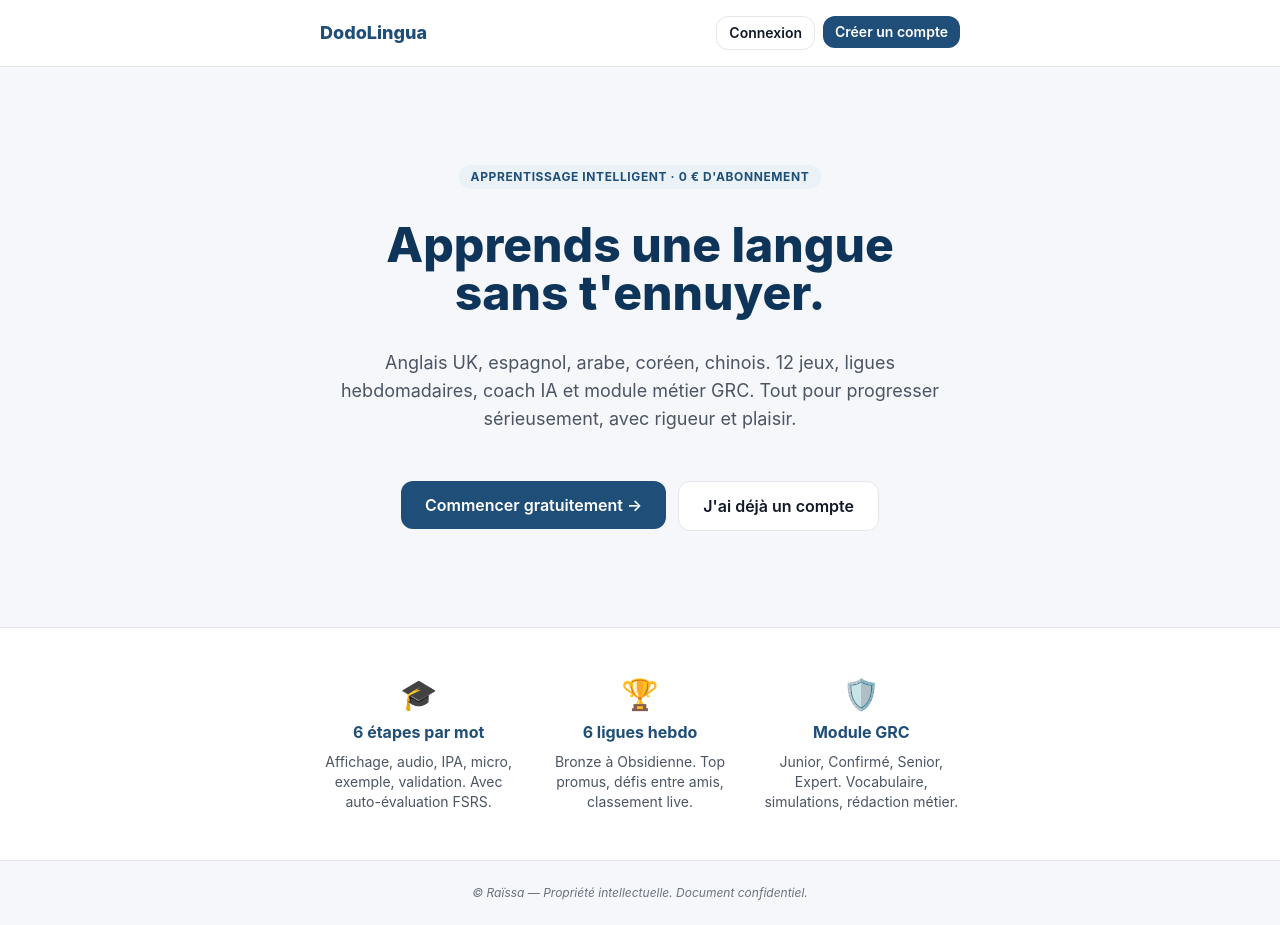
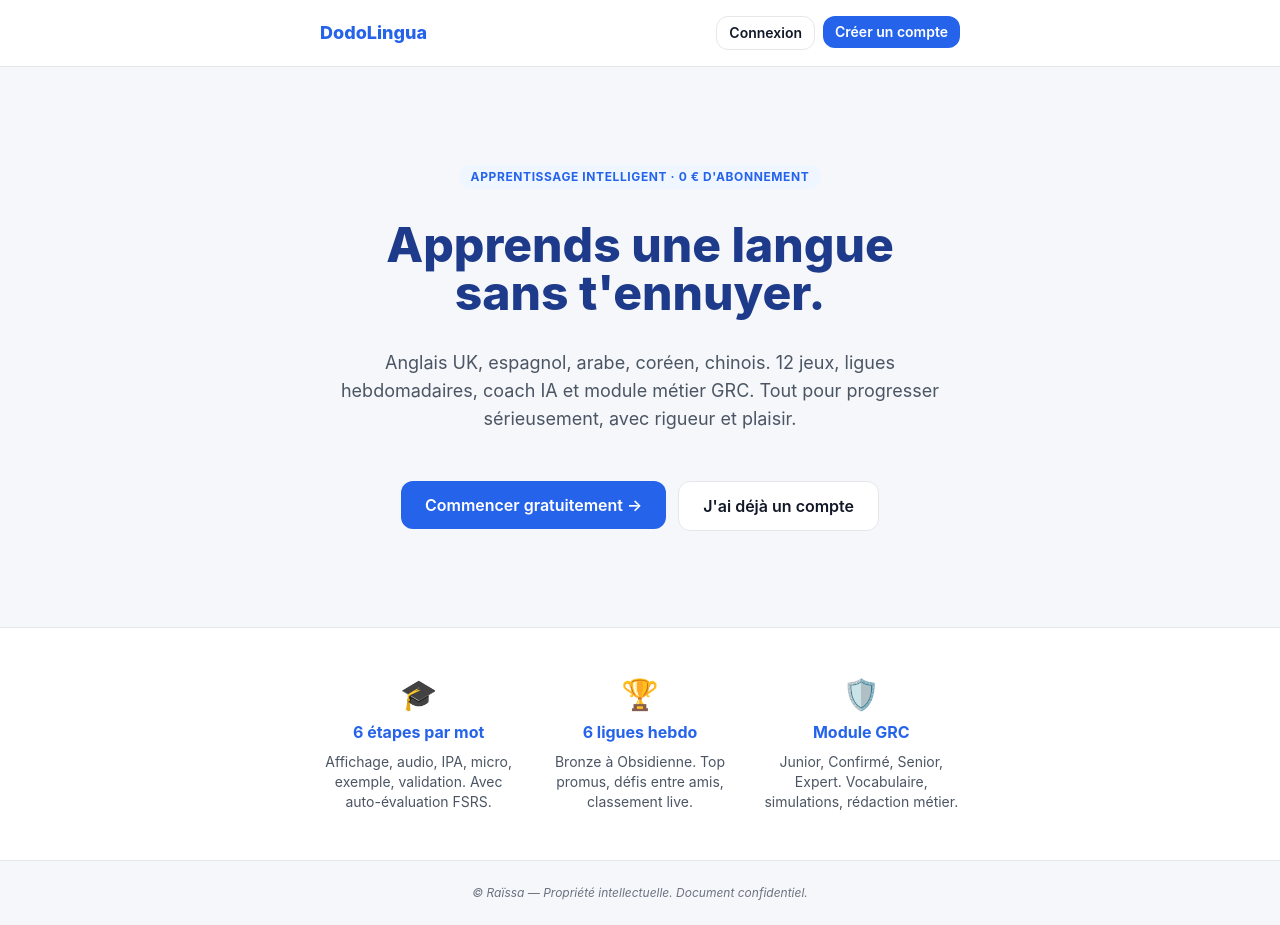
Before and after one commit to nexorisk1-lgtm/dodolingua, a Next.js app: page / in a window 1280 px wide. Built offline with nearby package versions, Linux system fonts and the light colour scheme.

Commit message:
Vibrant palette + animations

```diff
--- a/tailwind.config.ts
+++ b/tailwind.config.ts
@@ -6,16 +6,19 @@ const config: Config = {
     extend: {
       colors: {
         primary: {
-          50: '#EAF2F8',
-          100: '#D4E7F3',
-          500: '#2E75B6',
-          700: '#1F4E79',
-          900: '#0E3559',
+          50: '#EFF6FF',
+          100: '#DBEAFE',
+          300: '#93C5FD',
+          500: '#3B82F6',
+          700: '#2563EB',
+          900: '#1E3A8A',
         },
+        accent: { 50: '#FEF3C7', 500: '#FBBF24', 700: '#D97706' },
+        special: { 500: '#A855F7', 700: '#9333EA' },
         muted: '#6B7280',
         rule: '#E5E7EB',
-        ok: '#1E7E34',
-        warn: '#C0392B',
+        ok: '#10B981',
+        warn: '#EF4444',
         bronze: '#CD7F32',
         silver: '#C0C0C0',
         gold: '#FFD700',
@@ -24,14 +27,25 @@ const config: Config = {
         obsidian: '#3D3D3D',
       },
       fontFamily: {
-        sans: ['-apple-system', 'BlinkMacSystemFont', 'Segoe UI', 'Roboto', 'sans-serif'],
+        sans: ['Inter', '-apple-system', 'BlinkMacSystemFont', 'Segoe UI', 'sans-serif'],
+        display: ['Poppins', 'Inter', 'sans-serif'],
         mono: ['ui-monospace', 'Consolas', 'monospace'],
       },
-      borderRadius: {
-        DEFAULT: '12px',
+      borderRadius: { DEFAULT: '12px' },
+      boxShadow: { soft: '0 6px 22px rgba(37,99,235,.10)', glow: '0 0 24px rgba(251,191,36,.4)' },
+      keyframes: {
+        breathe: { '0%, 100%': { transform: 'scale(1)' }, '50%': { transform: 'scale(1.04)' } },
+        'bounce-soft': { '0%, 100%': { transform: 'translateY(0) rotate(0deg)' }, '30%': { transform: 'translateY(-12px) rotate(-3deg)' }, '60%': { transform: 'translateY(-6px) rotate(3deg)' } },
+        shake: { '0%, 100%': { transform: 'translateX(0)' }, '20%, 60%': { transform: 'translateX(-8px)' }, '40%, 80%': { transform: 'translateX(8px)' } },
+        wave: { '0%, 100%': { transform: 'rotate(0deg)' }, '20%': { transform: 'rotate(-8deg)' }, '40%': { transform: 'rotate(8deg)' }, '60%': { transform: 'rotate(-4deg)' } },
+        'pop-in': { '0%': { transform: 'scale(0) rotate(-12deg)', opacity: '0' }, '70%': { transform: 'scale(1.1) rotate(4deg)', opacity: '1' }, '100%': { transform: 'scale(1) rotate(0deg)', opacity: '1' } },
       },
-      boxShadow: {
-        soft: '0 6px 22px rgba(31,78,121,.08)',
+      animation: {
+        breathe: 'breathe 3s ease-in-out infinite',
+        'bounce-soft': 'bounce-soft 0.7s ease-out',
+        shake: 'shake 0.4s ease-in-out',
+        wave: 'wave 1.6s ease-in-out',
+        'pop-in': 'pop-in 0.5s cubic-bezier(.34,1.56,.64,1)',
       },
     },
   },
```
